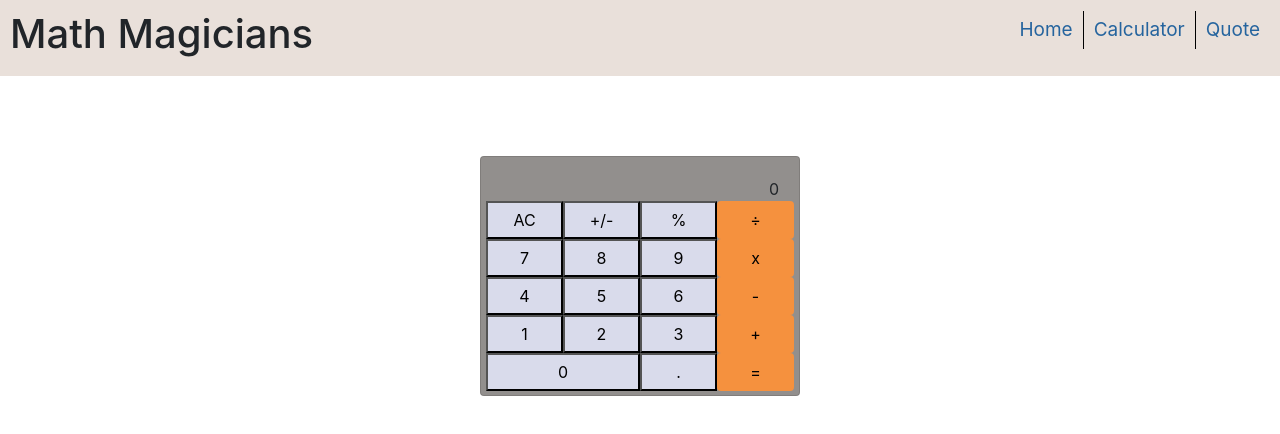
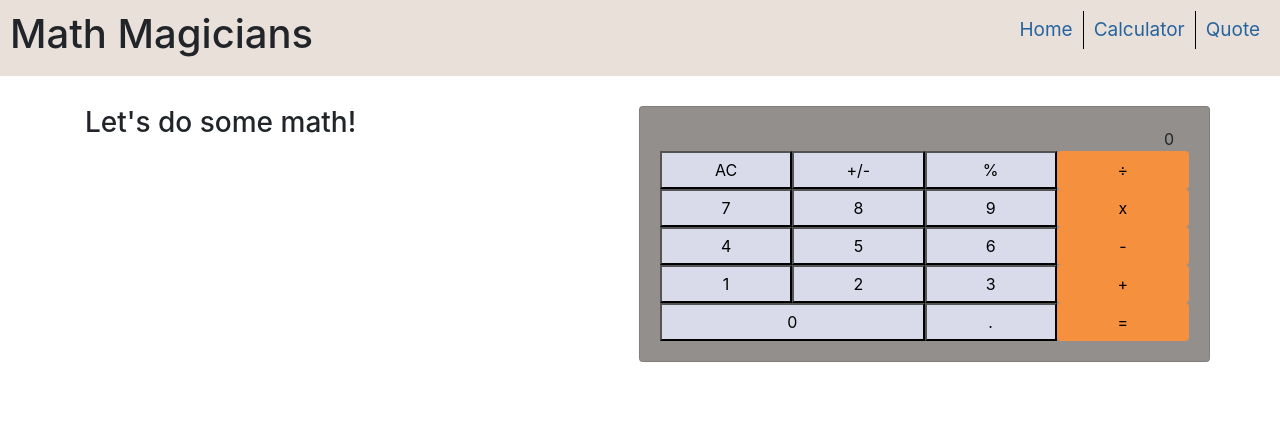
Before and after one commit to danmainah/math-magicians, a React (Create React App) app: page /calculator in a window 1280 px wide. Shown: the top 434 px of the page. Built offline with nearby package versions, Linux system fonts and the light colour scheme.

Commit message:
Add styling

```diff
--- a/src/App.css
+++ b/src/App.css
@@ -2,17 +2,16 @@
   text-align: center;
 }
 
-.container {
-  display: flex;
-  justify-content: center;
-  margin-top: 5rem;
+.card {
+  width: 100%;
+  height: 50%;
+  margin: 0%;
+  background: #928f8d;
 }
 
-.card {
-  width: 20rem;
-  height: 15rem;
-  margin: 0%;
-  background: #928f8d;
+.card-body {
+  width: auto;
+  height: auto;
 }
 
 .text {
--- a/src/components/Calculator.js
+++ b/src/components/Calculator.js
@@ -14,7 +14,9 @@ const Calculator = () => {
 
   return (
     <div className="container">
-      <div className="card">
+      <div className="row">
+      <h3 className = "col-md">Let's do some math!</h3>
+      <div className=" col-md card">
         <div className="card-body">
           <div className="text">
             {state.total}
@@ -54,6 +56,8 @@ const Calculator = () => {
           </div>
         </div>
       </div>
+      </div>
+
     </div>
   );
 };
--- a/src/pages/Qoute.js
+++ b/src/pages/Qoute.js
@@ -4,7 +4,7 @@ import React from "react";
 const Qoute = () => {
     return (
         <div className = 'container'>
-            <h2 className ="row bg-secondary">
+            <h2 className ="row bg-secondary mt-6 ">
             We will always have STEM with us. Some things will drop out of the public eye and go away, but there will always be science, engineering, and technology. And there will always, always be mathematics.
               — Katherine Johnson, African-American mathematician
         </h2>
```
